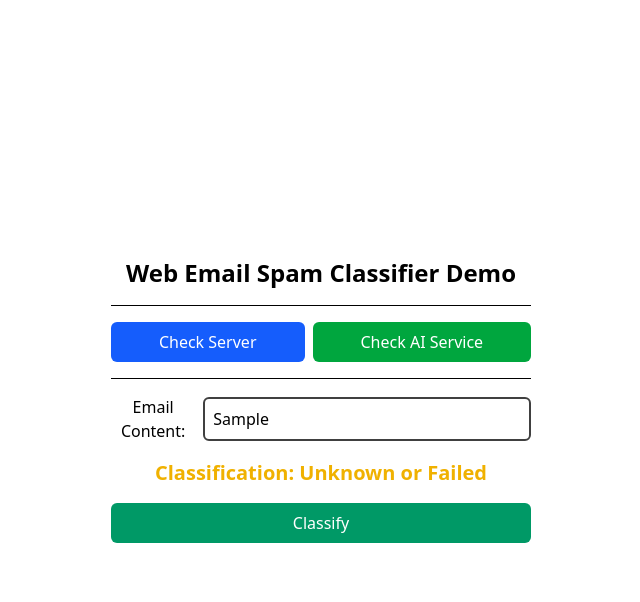
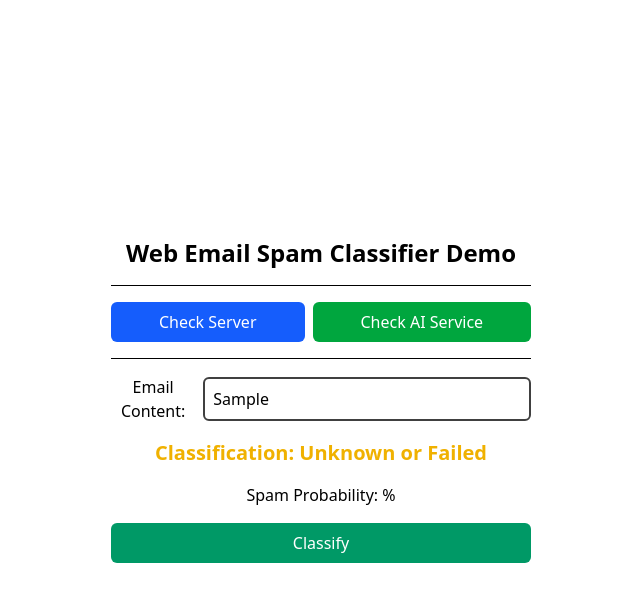
Before and after one commit to khianvictorycalderon/web-email-spam-classifier, a React (Vite) app in the folder frontend/: page / in a window 1280 px wide. Both pictures are taken after typing "Sample" into the empty fields and a click on the input "Classify". Shown: the top 602 px of the page, without its empty margins (319-959 px from the left). Built offline with nearby package versions, Linux system fonts and the light colour scheme; no server answers.

Commit message:
Fixed classification mismatch + added spam probability

```diff
--- a/frontend/src/App.tsx
+++ b/frontend/src/App.tsx
@@ -42,7 +42,7 @@ export default function App() {
 
     try {
       const res = await axios.post(`${ENV.VITE_API_URL}/api/ai-service/classify`, {
-        emain_content: contentInput
+        email_content: contentInput
       });
       classificationDispatch({ type: "FETCH_SUCCESS", payload: res.data });
     } catch (e: unknown) {
@@ -131,22 +131,29 @@ export default function App() {
           </div>
 
           {classificationState.loading == false && classificationState.data || classificationState.error ? (
+            <>
               <p
                 className={`
                   font-bold text-xl
                   ${classificationState.data?.classification
-                ? classificationState.data.classification > 0.5
+                  ? classificationState.data.classification >= 0.5
                     ? "text-red-600"
                     : "text-green-600"
                   : "text-yellow-500"}
                 `}
               >Classification: {
                 classificationState.data?.classification
-              ? classificationState.data.classification > 0.5
+                ? classificationState.data.classification >= 0.5
                   ? "Spam"
                   : "Not Spam"
                 : "Unknown or Failed"
               }</p>
+
+              <p>Spam Probability: {
+                classificationState.data?.classification
+                && (classificationState.data.classification) * 100
+              }%</p>
+            </>
           ) : null}
 
           <SubmitButtonInput
```
Also changed, not shown: 1 other file (tests, documents, lock files or other folders). Lines whose indentation alone changed are shown as unchanged.
